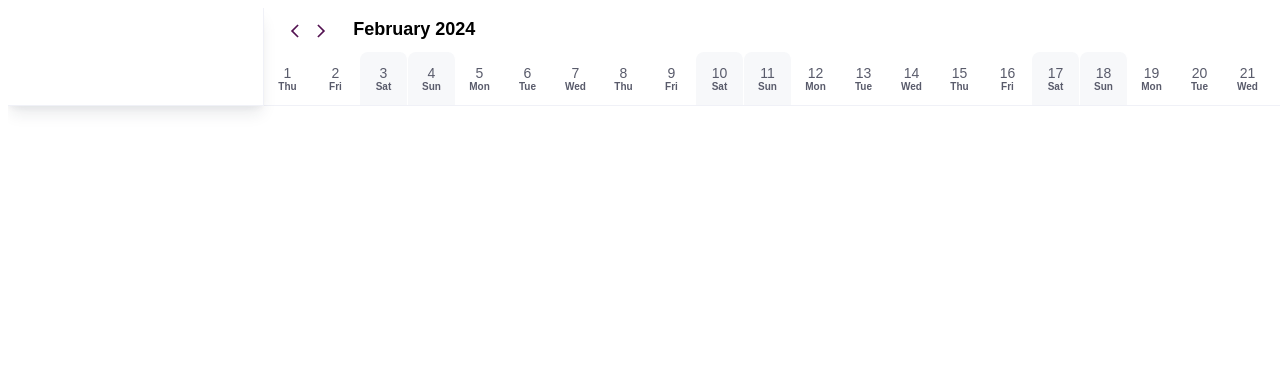
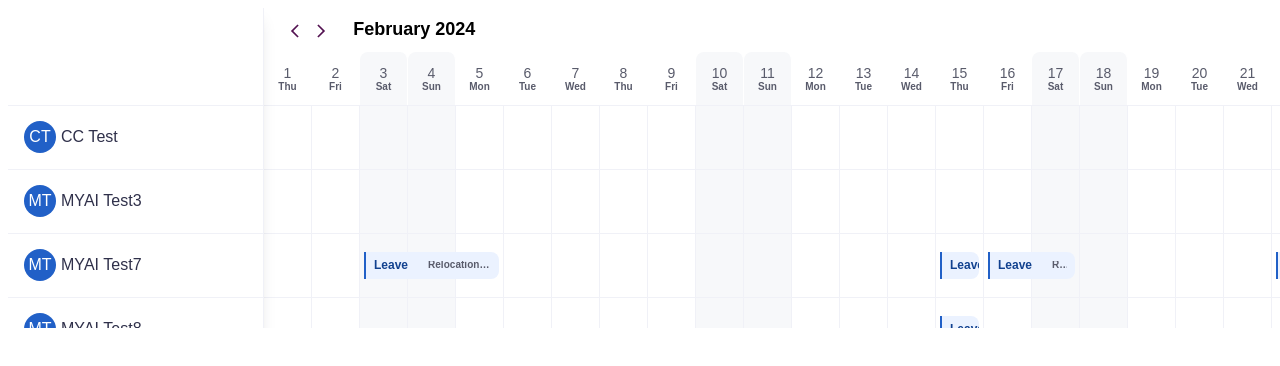
Before and after one commit to rahul-singh-airindia/ai-calendar, an Angular app: page / in a window 1280 px wide. Shown: the top 366 px of the page. Built offline with nearby package versions, Linux system fonts and the light colour scheme.

Commit message:
feat: taking direct data points

```diff
--- a/src/app/shared/ai-calendar/team-absence/team-absence.component.ts
+++ b/src/app/shared/ai-calendar/team-absence/team-absence.component.ts
@@ -33,8 +33,8 @@ export class TeamAbsenceComponent implements OnInit {
   constructor() {}
 
   ngOnInit(): void {
-    this.resourceData = this.resourceData;
-    this.teamLeavesHolidayData = this.teamLeavesHolidayData;
+    this.resourceData = this.resource;
+    this.teamLeavesHolidayData = this.teamLeavesHoliday;
     this.generateCalendar(this.currentDate);
   }
 
```
